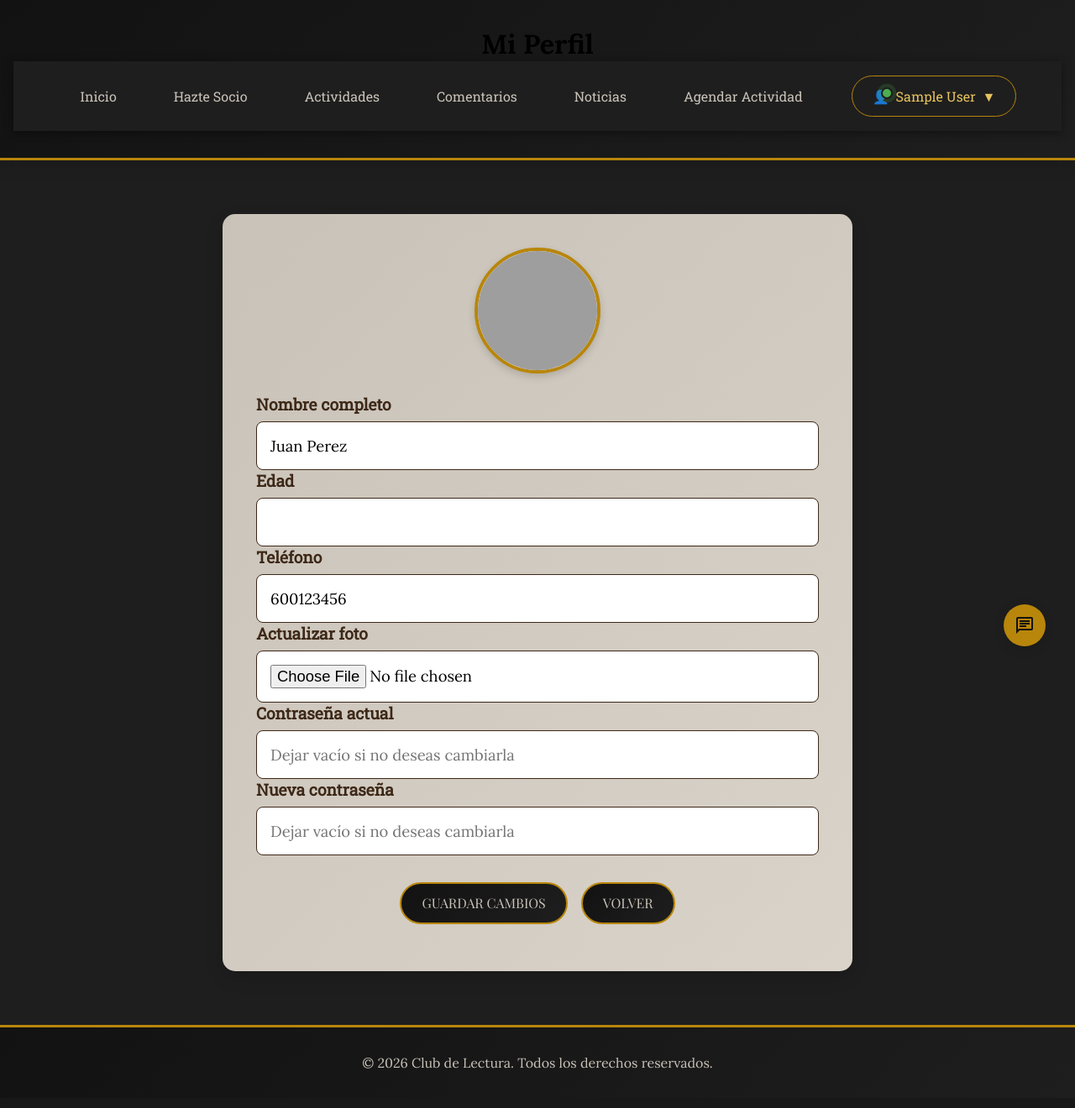
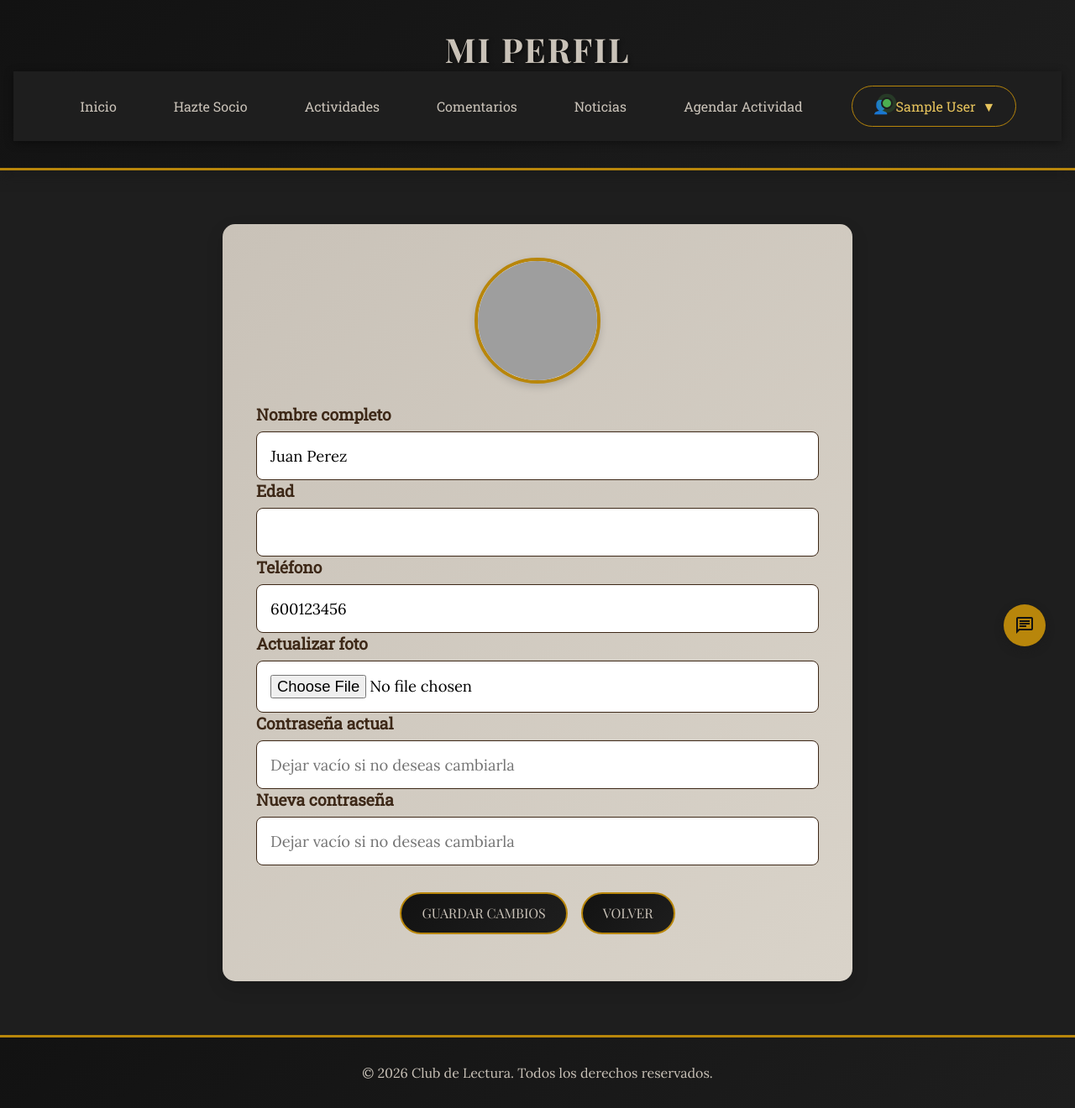
Before and after one commit to JavierMB91/Desarrollo-Web-Entorno-Servidor, a PHP site: page /perfil.php in a window 1280 px wide. Shown: the whole page at 84% size. Before the commit the page ends 1273 px from the top, so only its background shows below. Run offline with PHP 8.4, Linux system fonts and the light colour scheme; the visitor is signed in with stand-in values (Sample User, id 1); data comes from the database, SQL or seed files in the repository; grey boxes are pictures that could not be loaded.

Commit message:
solucion ver perfil

```diff
--- a/Formulario Club Deportivo/app/css/estilos.css
+++ b/Formulario Club Deportivo/app/css/estilos.css
@@ -410,6 +410,7 @@ header {
 
     /* Menú activo */
     .menu.active {
+        /* Usamos max-height para que la transición de apertura funcione */
         max-height: calc(100vh - 150px);
         width: calc(100% - 20px); /* deja espacio total */
         margin-top: -38px;
@@ -418,6 +419,7 @@ header {
         opacity: 1;
         visibility: visible;
         border-radius: 10px;
+        overflow: visible; /* Permite que el dropdown de usuario se muestre */
     }
 
     .menu li {
--- a/Formulario Club Deportivo/app/perfil.php
+++ b/Formulario Club Deportivo/app/perfil.php
@@ -123,7 +123,7 @@ if ($_SERVER['REQUEST_METHOD'] === 'POST') {
     <header>
         <div class="titulo-con-logo">
             <!-- Título en el header, igual que en el resto de secciones -->
-            <h1 class="titulo-club">Mi Perfil</h1>
+            <h1 class="titulo-principal">Mi Perfil</h1>
         </div>
         <!-- Navegación dentro del header -->
         <?php include 'nav.php'; ?>
```
